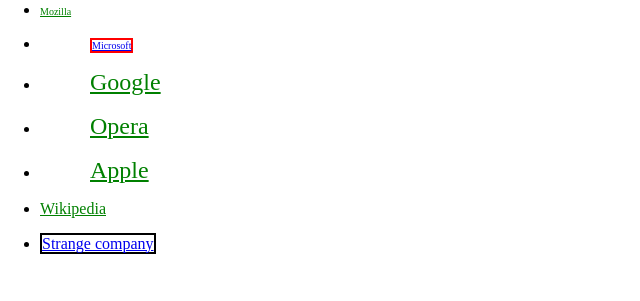
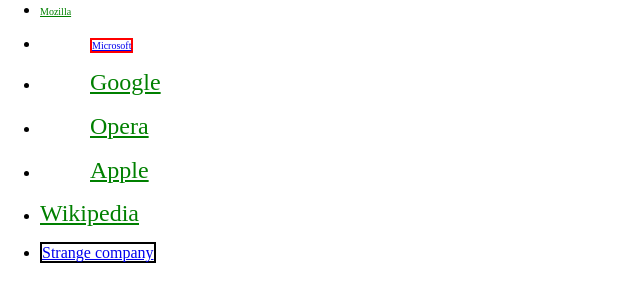
Before and after one commit to Nadi123ya/html-css, a plain HTML site: page selectors-by-attributes/index.html in a window 1280 px wide. Shown: the part 79-380 px from the top of the page, without its empty margins (0-640 px from the left). Drawn offline with nearby package versions, Linux system fonts and the light colour scheme.

Commit message:
folder-one

```diff
--- a/selectors-by-attributes/selectors.css
+++ b/selectors-by-attributes/selectors.css
@@ -16,6 +16,6 @@ li {
       a[href*="www"] {
         color: green;
       }
-      a[title~="popular"] {
+      a[title*="popular"] {
         font-size: 24px;
       }
```
